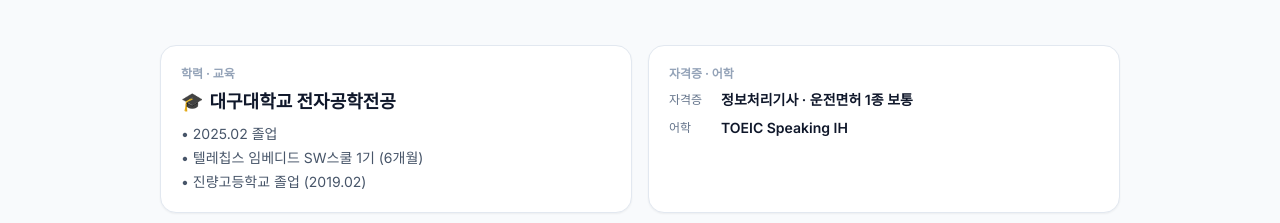
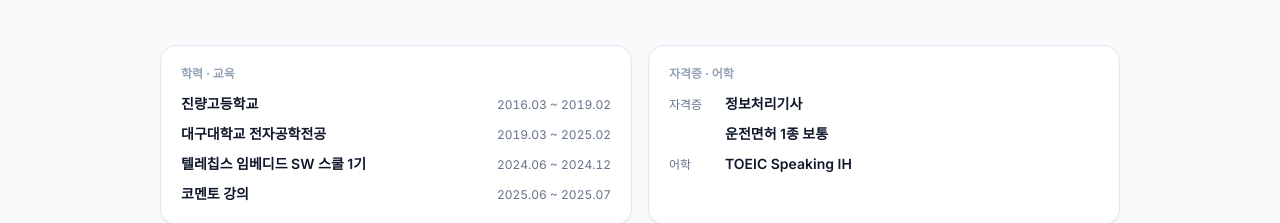
Before and after one commit to subbin5/subbin5.github.io, a plain HTML site: page index.html in a window 1280 px wide. Shown: the part 583-806 px from the top of the page. Drawn offline with nearby package versions, Linux system fonts and the light colour scheme.

Commit message:
List education in order and split certificates
Co-Authored-By: Claude Opus 5.5 <noreply@anthropic.com>

```diff
--- a/index.html
+++ b/index.html
@@ -148,30 +148,24 @@
 
             <div class="grid grid-cols-1 md:grid-cols-2 gap-4 mt-12 text-left">
                 <div class="p-5 rounded-2xl bg-white dark:bg-slate-900 border border-slate-200 dark:border-slate-800 shadow-sm">
-                    <span class="block text-xs font-bold text-slate-400 dark:text-slate-500 mb-1.5">학력 · 교육</span>
-                    <div class="font-bold text-base sm:text-lg text-slate-900 dark:text-white flex items-center gap-1.5">
-                        <span aria-hidden="true">🎓</span>
-                        <span>대구대학교 전자공학전공</span>
-                    </div>
-                    <div class="text-xs sm:text-sm text-slate-600 dark:text-slate-400 mt-2 space-y-1 leading-relaxed">
-                        <p>• 2025.02 졸업</p>
-                        <p>• 텔레칩스 임베디드 SW스쿨 1기 (6개월)</p>
-                        <p>• 진량고등학교 졸업 (2019.02)</p>
-                    </div>
+                    <span class="block text-xs font-bold text-slate-400 dark:text-slate-500 mb-3">학력 · 교육</span>
+                    <ul class="space-y-2.5 text-sm">
+                        <li class="flex flex-wrap items-baseline justify-between gap-x-3"><b class="font-semibold text-slate-900 dark:text-white">진량고등학교</b><span class="text-xs text-slate-500 dark:text-slate-400 tabular-nums">2016.03 ~ 2019.02</span></li>
+                        <li class="flex flex-wrap items-baseline justify-between gap-x-3"><b class="font-semibold text-slate-900 dark:text-white">대구대학교 전자공학전공</b><span class="text-xs text-slate-500 dark:text-slate-400 tabular-nums">2019.03 ~ 2025.02</span></li>
+                        <li class="flex flex-wrap items-baseline justify-between gap-x-3"><b class="font-semibold text-slate-900 dark:text-white">텔레칩스 임베디드 SW 스쿨 1기</b><span class="text-xs text-slate-500 dark:text-slate-400 tabular-nums">2024.06 ~ 2024.12</span></li>
+                        <li class="flex flex-wrap items-baseline justify-between gap-x-3"><b class="font-semibold text-slate-900 dark:text-white">코멘토 강의</b><span class="text-xs text-slate-500 dark:text-slate-400 tabular-nums">2025.06 ~ 2025.07</span></li>
+                    </ul>
                 </div>
 
                 <div class="p-5 rounded-2xl bg-white dark:bg-slate-900 border border-slate-200 dark:border-slate-800 shadow-sm">
-                    <span class="block text-xs font-bold text-slate-400 dark:text-slate-500 mb-1.5">자격증 · 어학</span>
-                    <div class="space-y-2 mt-2 text-sm">
-                        <div class="flex items-center">
-                            <span class="text-slate-500 dark:text-slate-400 text-xs inline-block min-w-[52px]">자격증</span>
-                            <b class="text-slate-900 dark:text-white font-semibold">정보처리기사 · 운전면허 1종 보통</b>
-                        </div>
-                        <div class="flex items-center">
-                            <span class="text-slate-500 dark:text-slate-400 text-xs inline-block min-w-[52px]">어학</span>
-                            <b class="text-slate-900 dark:text-white font-semibold">TOEIC Speaking IH</b>
-                        </div>
-                    </div>
+                    <span class="block text-xs font-bold text-slate-400 dark:text-slate-500 mb-3">자격증 · 어학</span>
+                    <dl class="grid grid-cols-[3.5rem_1fr] gap-y-2.5 text-sm items-baseline">
+                        <dt class="text-xs text-slate-500 dark:text-slate-400">자격증</dt>
+                        <dd class="font-semibold text-slate-900 dark:text-white">정보처리기사</dd>
+                        <dd class="font-semibold text-slate-900 dark:text-white col-start-2">운전면허 1종 보통</dd>
+                        <dt class="text-xs text-slate-500 dark:text-slate-400">어학</dt>
+                        <dd class="font-semibold text-slate-900 dark:text-white">TOEIC Speaking IH</dd>
+                    </dl>
                 </div>
 
                 <div class="p-5 rounded-2xl bg-white dark:bg-slate-900 border border-slate-200 dark:border-slate-800 shadow-sm flex flex-col justify-between">
```
